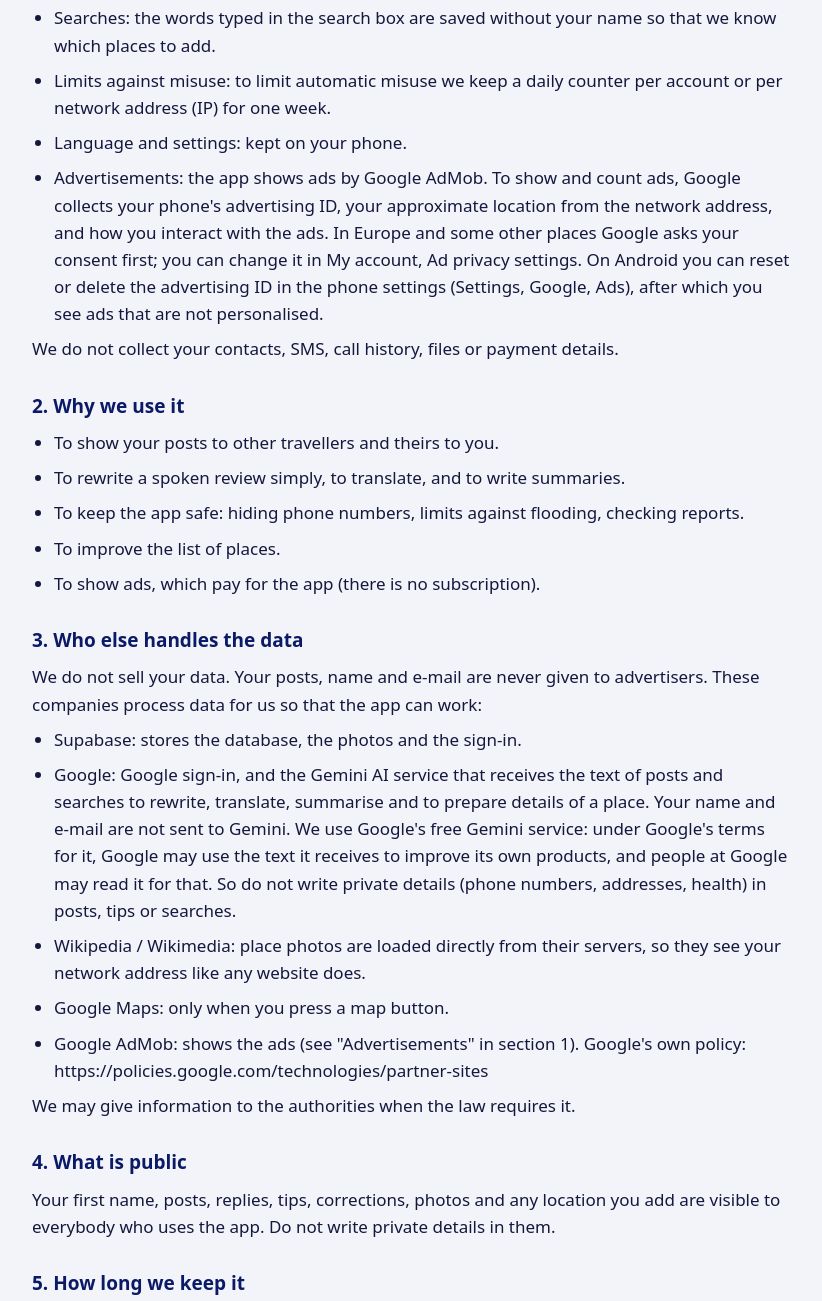
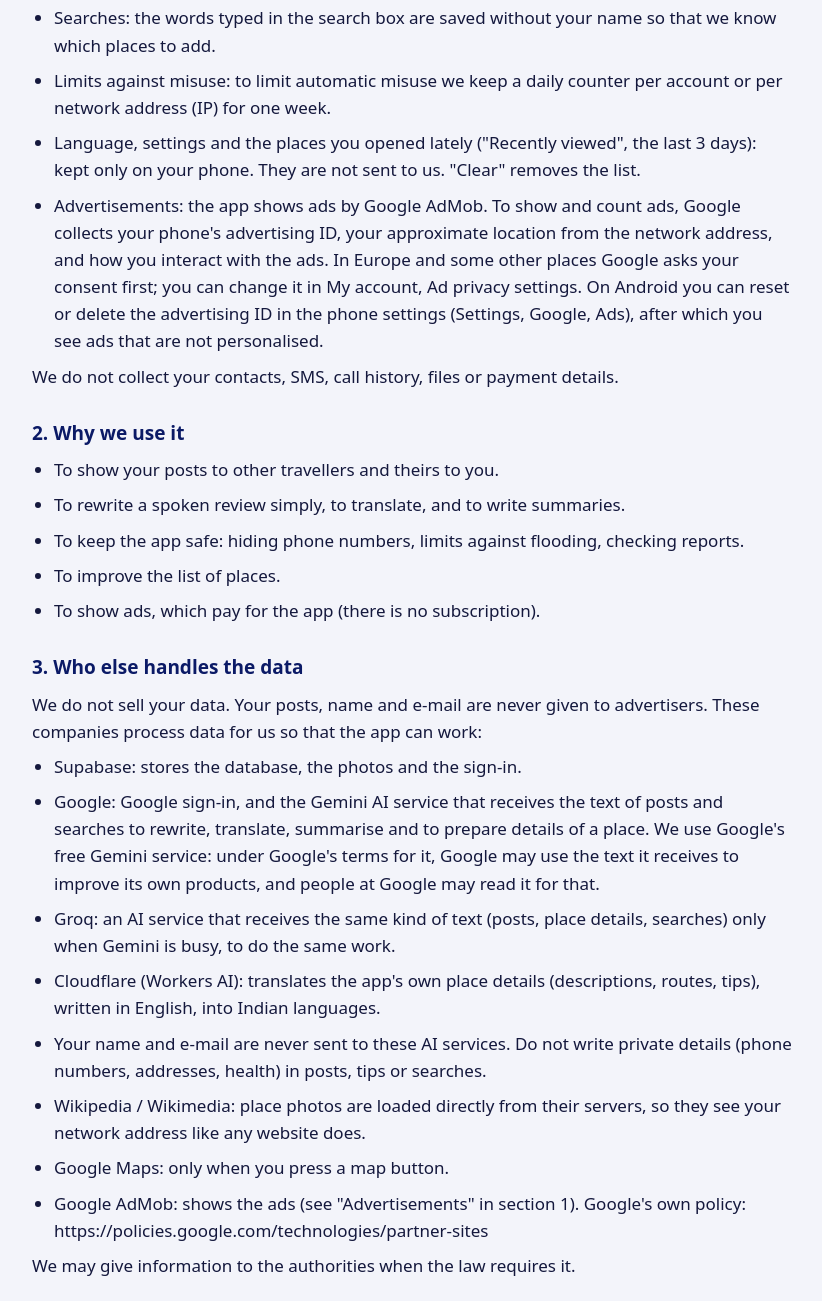
Before and after one commit to Yatranestam/yatranestam.github.io, a plain HTML site: page privacy.html in a window 1280 px wide. Shown: the part 680-1981 px from the top of the page, without its empty margins (228-1050 px from the left). Drawn offline with Linux system fonts and the light colour scheme.

Commit message:
updated privacy and terms

```diff
--- a/privacy.html
+++ b/privacy.html
@@ -23,7 +23,7 @@
 <header><div><a href="terms.html">Yatra<span>Nestam</span></a></div></header>
 <main>
 <h1>Privacy policy</h1>
-<p>Last updated: 31 October 2026</p>
+<p>Last updated: 14 November 2026</p>
 <p>This policy tells you what the YatraNestam app collects, why, and what you can do about it. The app is run by YatraNestam. Contact: yatranestam@gmail.com</p>
 <h2>1. What we collect</h2>
 <ul>
@@ -35,7 +35,7 @@
 <li>Voice: when you speak a review, the speech service of your phone turns your voice into text. YatraNestam does not record or store your voice.</li>
 <li>Searches: the words typed in the search box are saved without your name so that we know which places to add.</li>
 <li>Limits against misuse: to limit automatic misuse we keep a daily counter per account or per network address (IP) for one week.</li>
-<li>Language and settings: kept on your phone.</li>
+<li>Language, settings and the places you opened lately (&quot;Recently viewed&quot;, the last 3 days): kept only on your phone. They are not sent to us. &quot;Clear&quot; removes the list.</li>
 <li>Advertisements: the app shows ads by Google AdMob. To show and count ads, Google collects your phone&#x27;s advertising ID, your approximate location from the network address, and how you interact with the ads. In Europe and some other places Google asks your consent first; you can change it in My account, Ad privacy settings. On Android you can reset or delete the advertising ID in the phone settings (Settings, Google, Ads), after which you see ads that are not personalised.</li>
 </ul>
 <p>We do not collect your contacts, SMS, call history, files or payment details.</p>
@@ -51,7 +51,10 @@
 <p>We do not sell your data. Your posts, name and e-mail are never given to advertisers. These companies process data for us so that the app can work:</p>
 <ul>
 <li>Supabase: stores the database, the photos and the sign-in.</li>
-<li>Google: Google sign-in, and the Gemini AI service that receives the text of posts and searches to rewrite, translate, summarise and to prepare details of a place. Your name and e-mail are not sent to Gemini. We use Google&#x27;s free Gemini service: under Google&#x27;s terms for it, Google may use the text it receives to improve its own products, and people at Google may read it for that. So do not write private details (phone numbers, addresses, health) in posts, tips or searches.</li>
+<li>Google: Google sign-in, and the Gemini AI service that receives the text of posts and searches to rewrite, translate, summarise and to prepare details of a place. We use Google&#x27;s free Gemini service: under Google&#x27;s terms for it, Google may use the text it receives to improve its own products, and people at Google may read it for that.</li>
+<li>Groq: an AI service that receives the same kind of text (posts, place details, searches) only when Gemini is busy, to do the same work.</li>
+<li>Cloudflare (Workers AI): translates the app&#x27;s own place details (descriptions, routes, tips), written in English, into Indian languages.</li>
+<li>Your name and e-mail are never sent to these AI services. Do not write private details (phone numbers, addresses, health) in posts, tips or searches.</li>
 <li>Wikipedia / Wikimedia: place photos are loaded directly from their servers, so they see your network address like any website does.</li>
 <li>Google Maps: only when you press a map button.</li>
 <li>Google AdMob: shows the ads (see &quot;Advertisements&quot; in section 1). Google&#x27;s own policy: https://policies.google.com/technologies/partner-sites</li>
```
Also changed, not shown: terms.html (+3 -2 lines).
